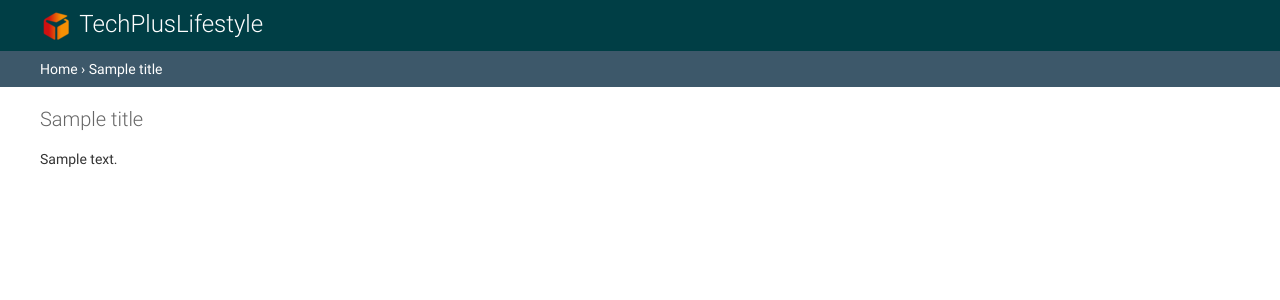
After one commit to pranalikambli/django_admin_interface, a Django app: template templates/admin/base_site.html in a window 1280 px wide. The commit adds this page. Shown: the top 300 px of the page. Run offline with Django 3.2, Linux system fonts and the light colour scheme; the template is opened without the code that fills it: most values are stand-ins (such as "Sample title", 1, 10 or a date in 2020).

Commit message:
django admin ui customization

```diff
--- /dev/null
+++ b/blog/static/css/adminstyle.css
@@ -0,0 +1,39 @@
+#header{
+    background: rgb(0, 62, 69);
+    color: #ffffff;
+}
+
+#branding h1{
+    color: #ffffff;
+}
+
+div.breadcrumbs{
+    background:rgb(61, 88, 106);
+    padding:10px 40px;
+    border: none;
+    font-size: 14px;
+    color: #ffffff;
+    text-align: left;
+}
+
+.login .submit-row{
+    padding:0px !important;
+    float: right;
+}
+
+.button, input[type=submit], input[type=button], .submit-row input, a.button {
+    background: rgb(0, 62, 69);
+    padding: 10px 15px;
+    border: none;
+    border-radius: 4px;
+    color: #fff;
+    cursor: pointer;
+}
+
+.module h2, .module caption, .inline-group h2{
+    background: rgb(0, 62, 69);
+}
+
+.dashboard #content {
+    width: 850px;
+}
--- a/blog/static/css/style.css
+++ b/blog/static/css/style.css
@@ -25,6 +25,7 @@ ul,label{
 .logo{
 float:left;
 margin-right:2em;
+margin-top: 5.2em;
 }
 .top-menu{
 float:left;
@@ -71,7 +72,7 @@ margin:1em 1.7em 1em 0em;
 display: block;
 color: #4a5054;
 font-weight: 400;
-font-size: 0.9em;
+font-size: 1.2em;
 text-decoration: none;
 transition: 0.5s all;
 -webkit-transition: 0.5s all;
--- /dev/null
+++ b/templates/admin/base_site.html
@@ -0,0 +1,14 @@
+{% extends 'admin/base.html' %}
+{% load static %}
+
+{% block branding %}
+    <h1 id="head">
+        <img src="{% static '/images/logo.png' %}" alt=""/>
+        TechPlusLifestyle
+    </h1>
+
+{% endblock %}
+
+{% block extrastyle %}
+    <link href="{% static 'css/adminstyle.css' %}" rel='stylesheet' type='text/css' />
+{% endblock %}
--- a/templates/base.html
+++ b/templates/base.html
@@ -68,7 +68,10 @@ if(typeof _bsa !== 'undefined' && _bsa) {
 <div class="header">
 	 <div class="container">
 		  <div class="logo">
-			  <a href="index.html"><img src="{% static 'images/logo.jpg' %}" title="" /></a>
+			  <h1>
+				  <a href="index.html"><img src="{% static 'images/logo.png' %}" title="" /></a>
+				  TechPlusLifestyle
+			  </h1>
 		  </div>
 			 <!---start-top-nav---->
 			 <div class="top-menu">
```
Also changed, not shown: templates/admin/login.html (added, +9 -0 lines), blog/static/images/logo.png (added).
